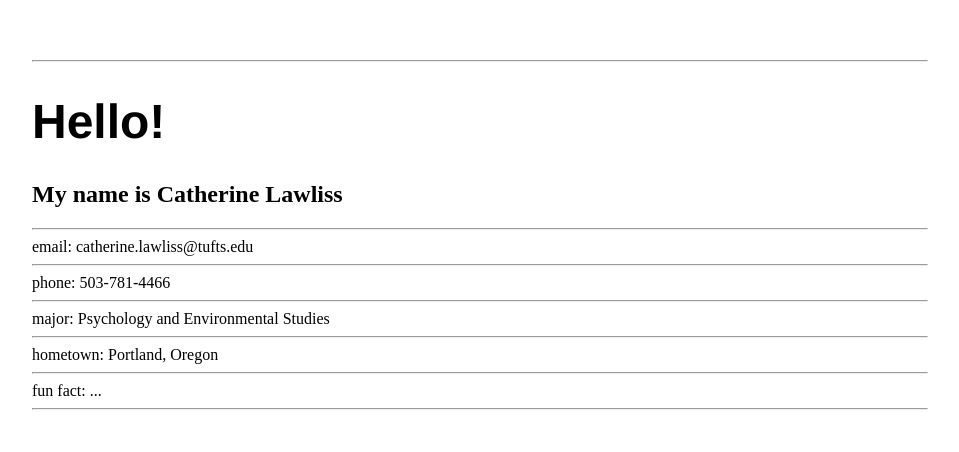
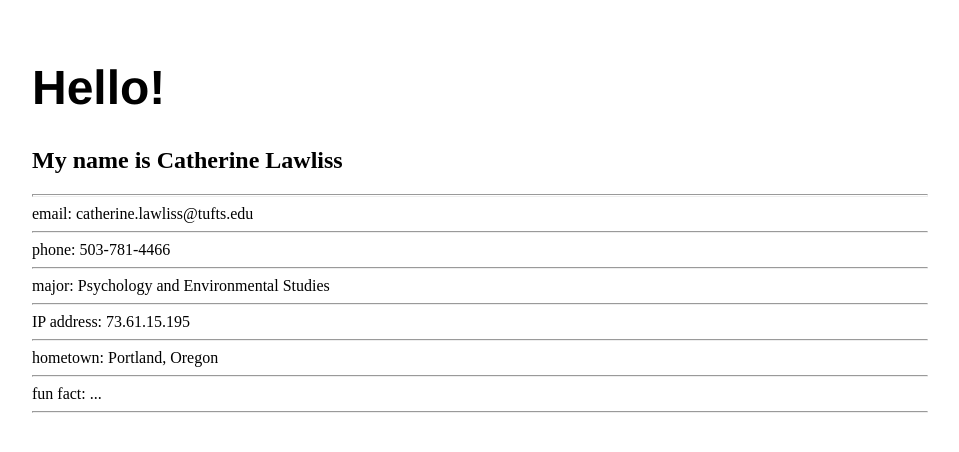
Before and after one commit to catherinelawliss/catherinelawliss.github.io, a plain HTML site: page index.html in a window 1280 px wide. Shown: the whole page, without its empty margins (160-1119 px from the left). Drawn offline with Linux system fonts and the light colour scheme.

Commit message:
Update index.html

```diff
--- a/index.html
+++ b/index.html
@@ -6,15 +6,16 @@
 		<link rel="stylesheet" type="text/css" href="/css/main.css">
 </head>
 <body>
-  <hr size='2' />
-	<h1> Hello! </h1>
+  <h1> Hello! </h1>
   <h2> My name is Catherine Lawliss </h2>
-  <hr size='2' />
+  <hr size='3' />
   email: catherine.lawliss@tufts.edu <br />
   <hr size='2' />
   phone: 503-781-4466 <br />
   <hr size='2' />
   major: Psychology and Environmental Studies <br />
+  <hr size='2' />
+  IP address: 73.61.15.195 <br />
   <hr size='2' />
   hometown: Portland, Oregon <br />
   <hr size='2' />
```
